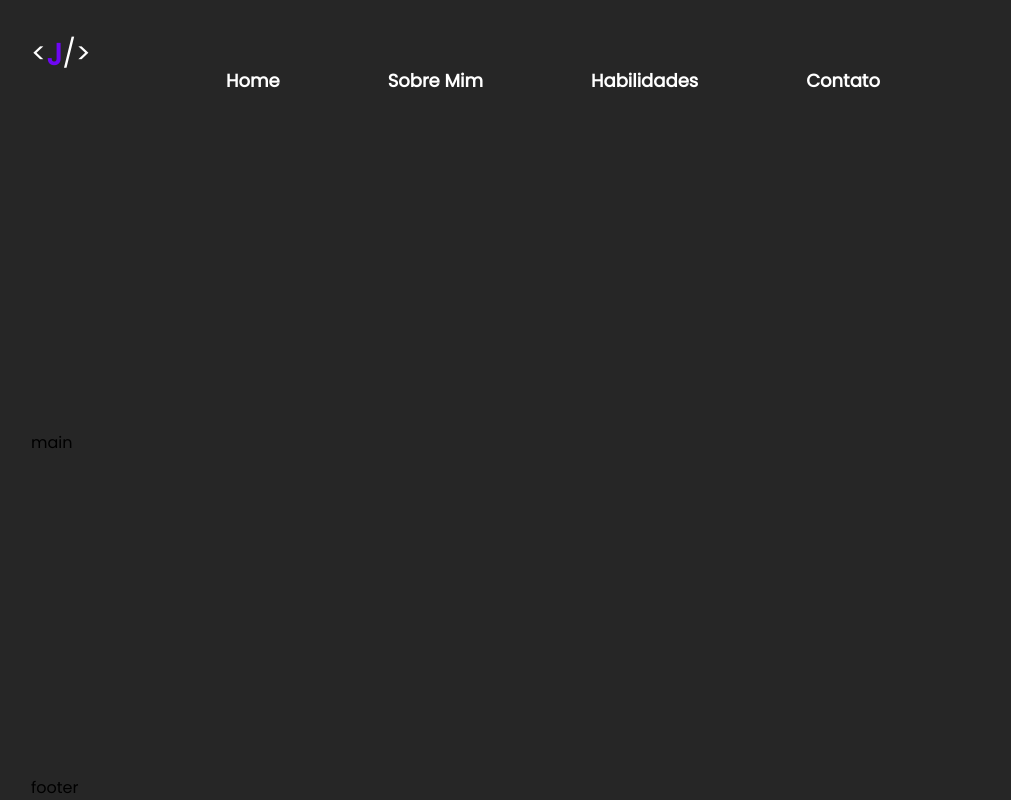
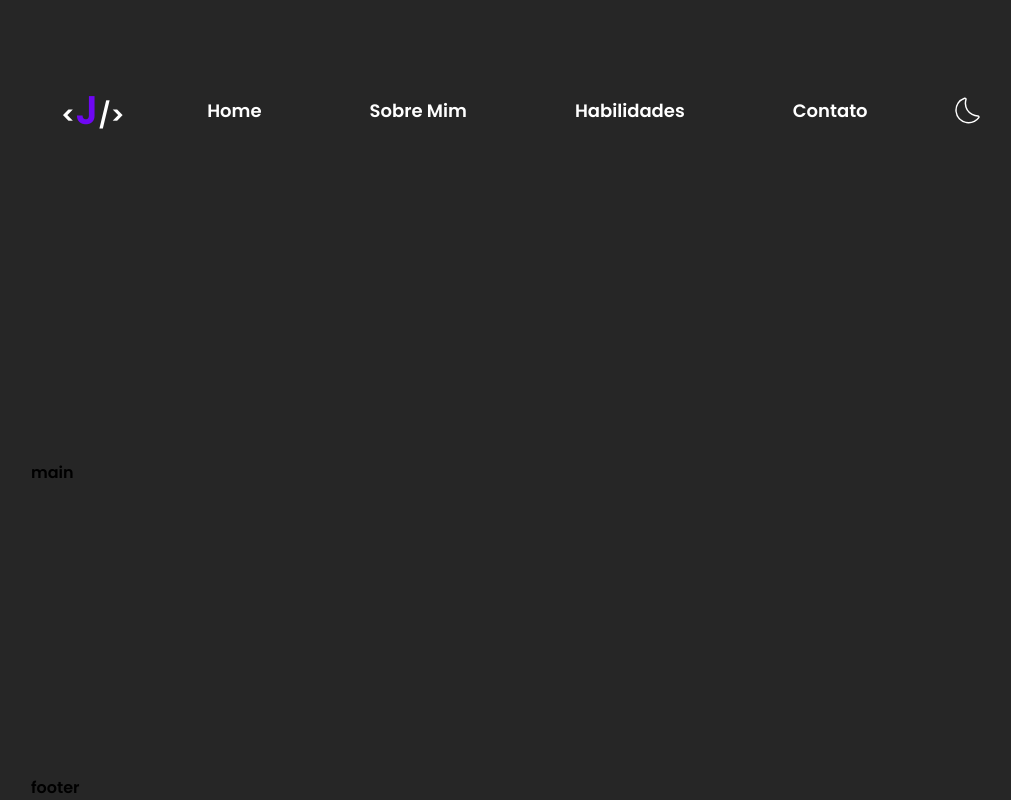
Before and after one commit to decker12w/PortifolioNextJs, a Next.js app: page / in a window 1280 px wide. Shown: the whole page, without its empty margins (117-1128 px from the left). Built offline with nearby package versions, Linux system fonts and the light colour scheme.

Commit message:
refactor: fix NavBar and add dark mode icon

```diff
--- a/package.json
+++ b/package.json
@@ -11,7 +11,8 @@
   "dependencies": {
     "next": "14.1.0",
     "react": "^18",
-    "react-dom": "^18"
+    "react-dom": "^18",
+    "react-icons": "^5.0.1"
   },
   "devDependencies": {
     "@types/node": "^20",
@@ -19,10 +20,10 @@
     "@types/react-dom": "^18",
     "autoprefixer": "^10.0.1",
     "eslint": "^8",
-    "prettier": "^3.2.5",
     "eslint-config-next": "14.1.0",
     "eslint-config-prettier": "^9.1.0",
     "postcss": "^8",
+    "prettier": "^3.2.5",
     "tailwindcss": "^3.3.0",
     "typescript": "^5"
   }
--- a/src/app/globals.css
+++ b/src/app/globals.css
@@ -4,11 +4,8 @@
 
 :root {
 	--bg: #262626;
-	--textLink: #5f5aa2;
-	--bgSoft: #2d2b42;
-	--text: white;
-	--textSoft: #e5e5e5;
-	--btn: #3673fd;
+	--purple: #5f5aa2;
+	--purpleSoft: #6e07f3;
 }
 
 body {
--- a/src/app/layout.tsx
+++ b/src/app/layout.tsx
@@ -7,7 +7,7 @@ import { Poppins } from "next/font/google";
 
 const PoppinsFont = Poppins({
 	subsets: ["latin"],
-	weight: "400"
+	weight: "600"
 });
 
 export const metadata: Metadata = {
--- a/src/components/navbar/NavBar.module.css
+++ b/src/components/navbar/NavBar.module.css
@@ -3,27 +3,29 @@
 	display: flex;
 	align-items: center;
 	justify-content: space-between;
+	padding: 30px;
+	margin-top: 50px;
 }
 .container {
 	gap: 60px;
 	display: flex;
-	margin-top: 50px;
-	padding: 30px;
 	align-items: center;
-	width: 100%;
-	height: 60px;
 	justify-content: center;
 }
 
 .Logo {
-	font-size: 28px;
-	display: flex;
+	text-align: center;
+	font-size: 25px;
 	color: white;
-	font-family: Poppins, sans-serif;
+	font-weight: bold;
 }
 
 .LogoSecondChar {
-	font-size: 30px;
+	font-size: 40px;
 	color: #6e07f3;
-	font-weight: bold;
 }
+
+.icon {
+	font-size: 35px;
+	color: white;
+}
--- a/src/components/navbar/NavBar.tsx
+++ b/src/components/navbar/NavBar.tsx
@@ -1,6 +1,6 @@
 import NavLink from "./NavLink";
 import Style from "./NavBar.module.css";
-
+import { CiDark } from "react-icons/ci";
 interface listaLinks {
 	nome: string;
 	link: string;
@@ -38,6 +38,7 @@ export default function NavBar() {
 					return <NavLink key={index} nome={link.nome} link={link.link}></NavLink>;
 				})}
 			</ul>
+			<CiDark className={Style.icon} />
 		</nav>
 	);
 }
--- a/src/components/navbar/NavLink.module.css
+++ b/src/components/navbar/NavLink.module.css
@@ -1,7 +1,6 @@
 .link {
 	color: white;
 	font-size: 18px;
-	font-family: Poppins, sans-serif;
 	padding: 0.5rem 1rem;
 	font-weight: bold;
 	margin: 0 0.5rem;
@@ -12,7 +11,7 @@
 }
 
 .link:hover {
-	color: #5f5aa2;
+	color: var(--purpleSoft);
 	transform: scale(1.1);
 }
 
@@ -21,9 +20,10 @@
 	position: absolute;
 	width: 0%;
 	height: 5px;
-	background: #5f5aa2;
+	background: var(--purpleSoft);
 	left: 50%;
 	bottom: 0;
+	border-radius: 15px;
 	transition: all 0.3s ease-in-out;
 }
 
```
Also changed, not shown: 1 other file (tests, documents, lock files or other folders).
